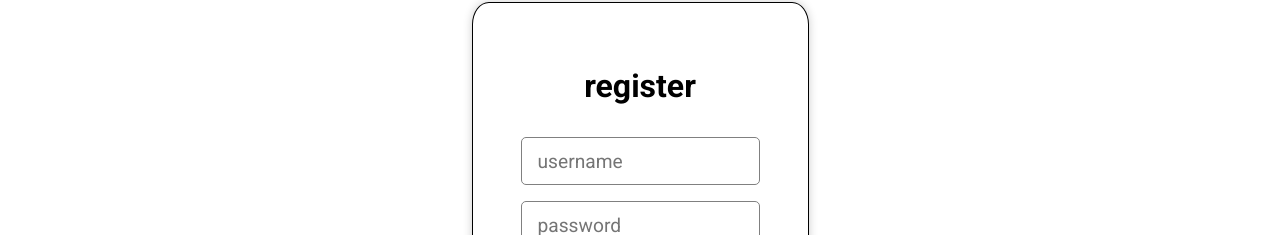
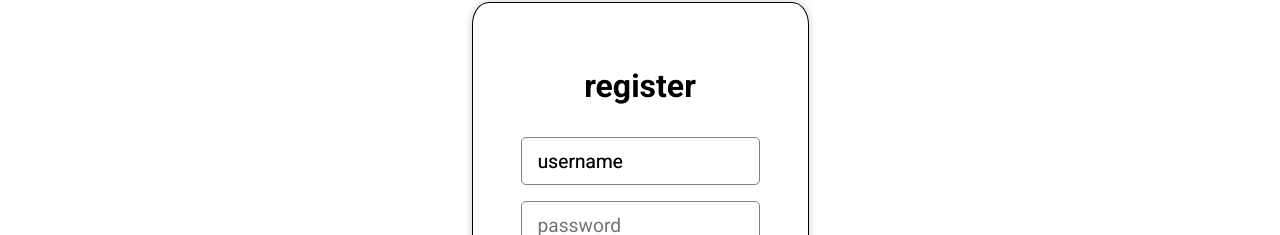
Before and after one commit to Titewithane/LoginRegister, a React (Vite) app in the folder client/: page /register in a window 1280 px wide. Shown: the part 199-434 px from the top of the page. Built offline with nearby package versions, Linux system fonts and the light colour scheme.

Commit message:
still implementing register's style

```diff
--- a/client/src/components/User/Register.css
+++ b/client/src/components/User/Register.css
@@ -1,9 +1,38 @@
+/* .animate--delayDisappear {
+  animation: disappear;
+  animation-delay: 3s;
+}
+
+@keyframes disappear {
+  from {
+    display: block;
+  }
+  to {
+    display: none;
+  }
+} */
+
 @keyframes slideUp {
   from {
-    transform: translateY(0px);
+    transform: translateY(-0.5em);
   }
   to {
-    transform: translateY(-1.5px);
+    transform: translateY(-1.5em);
+    font-size: 0.8em;
+    padding-left: 0.3em;
+    padding-right: 0.3em;
+  }
+}
+
+@keyframes slideDown {
+  0% {
+    transform: translateY(-20px);
+    font-size: 0.8em;
+    padding-left: 4px;
+    padding-right: 4px;
+  }
+  100% {
+    transform: translateY(0px);
   }
 }
 
@@ -65,12 +94,20 @@
 
 .supUsername {
   position: absolute;
+  top: -0.35em;
+  left: -0.1em;
+  animation: slideDown 0.2s ease-out 0s 1 normal backwards;
+  /** animation : name delayBeforePlay animationDuration #iteration animationDirection */
+  font-size: 1.2em;
+}
+
+.supUsernameFocus {
+  position: absolute;
   top: 0;
   font-size: 1.2rem;
   /* transform: translateY(-1.65em); */
-  animation: slideUP 1.5s ease-in-out 1s 1 normal both;
+  animation: slideUp 0.15s ease-out 0s 1 normal both;
   background-color: white;
-  z-index: 1;
 }
 
 .register-container form .validate {
@@ -78,6 +115,7 @@
 }
 
 .register-container form div input {
+  z-index: 1;
   width: 100%;
   max-width: 16rem;
   height: 2.5em; /* em unit relative with closet parent which is font-size */
--- a/client/src/components/User/Register.jsx
+++ b/client/src/components/User/Register.jsx
@@ -101,7 +101,11 @@ function Register() {
               onFocus={() => setIsFocusUsername(true)}
               onBlur={() => setIsFocusUsername(false)}
             />
-            {isFocusUsername && <div className="supUsername">username</div>}
+            {!isFocusUsername ? (
+              <div className="supUsername">username</div>
+            ) : (
+              <div className="supUsernameFocus">username</div>
+            )}
           </div>
           <div className="password">
             <input
```
